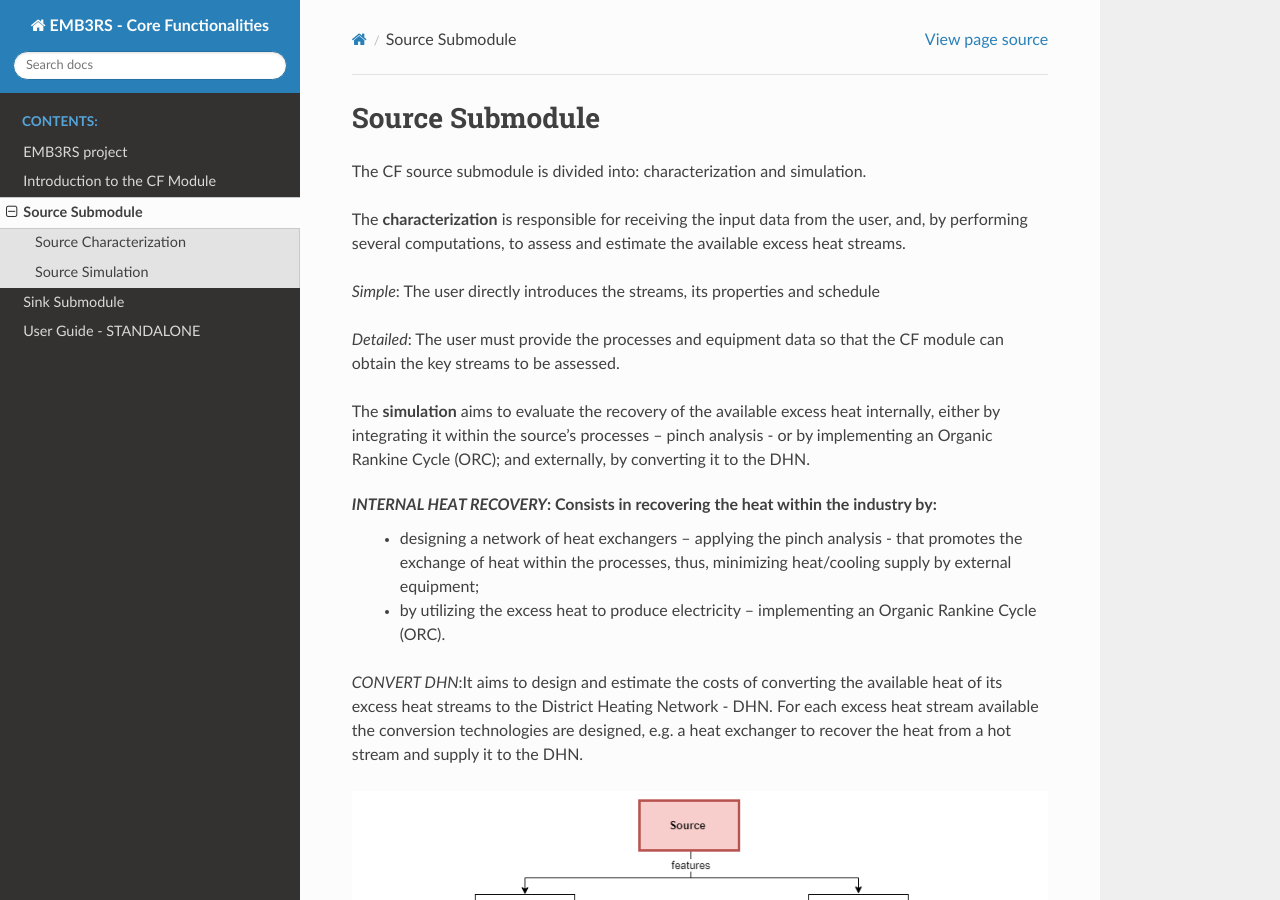
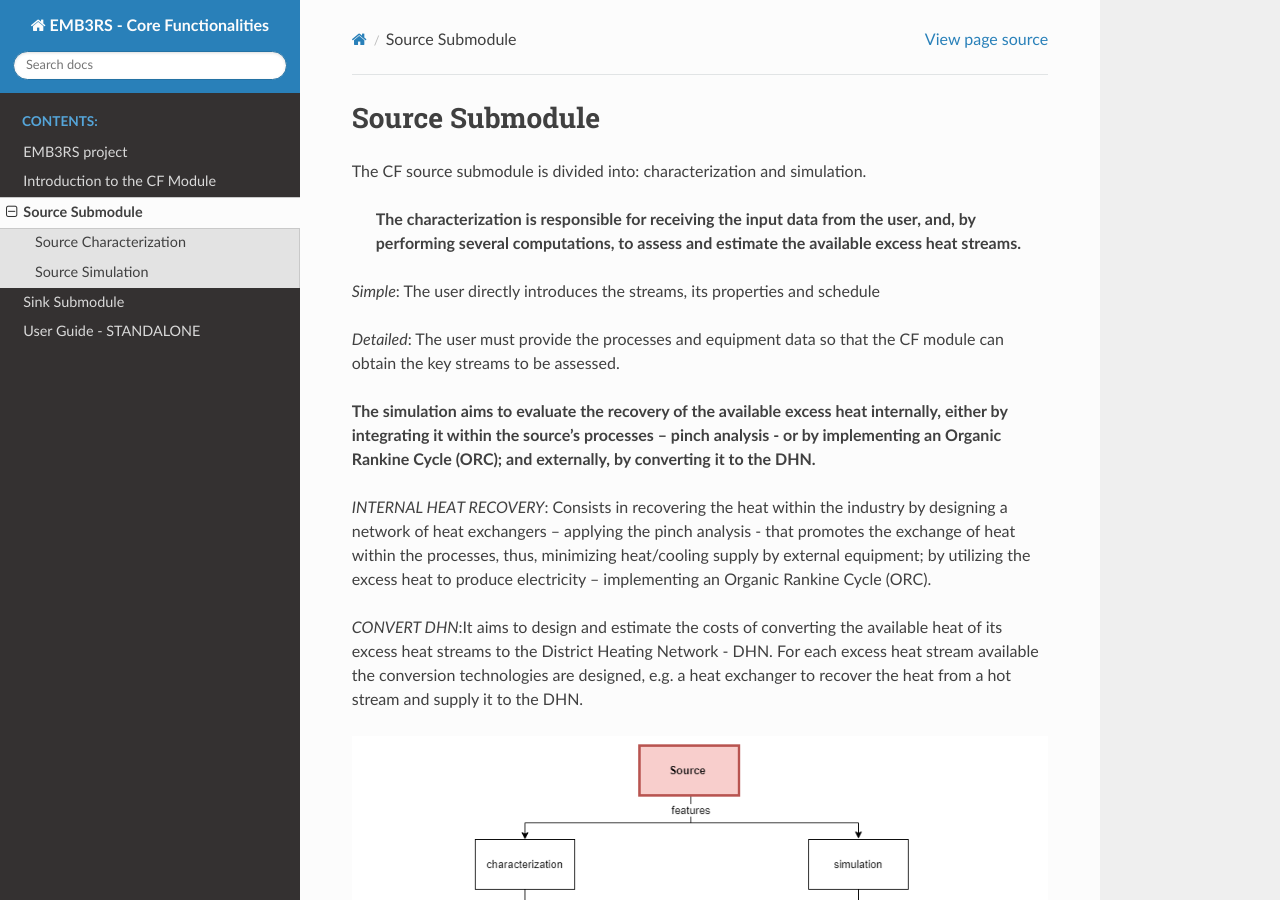
Before and after one commit to Emb3rs-Project/p-core-functionalities, a Sphinx documentation site: the page built from docs/Source.rst, in a window 1280 px wide and 900 px high. Built offline with Sphinx 7.4.7 and the Read the Docs theme 2.0.0, drawn with Linux system fonts in a browser that asks for light colours.

Commit message:
UPDATE docs

```diff
--- a/docs/Sink.rst
+++ b/docs/Sink.rst
@@ -2,14 +2,14 @@
 ===================
 The CF sink submodule is divided into: characterization and simulation.
 
-The **characterization** is responsible for receiving the input data from the user and estimate the sink
-heating and cooling needs. The characterization is divided into simple and detailed. For the simple characterization the industry user needs to characterize the hot water, steam and/or cold water streams. A user that performs the detailed characterization can analyze a building heat and cooling needs by introducing the building characteristics.
+**The characterization is responsible for receiving the input data from the user and estimate the sink
+heating and cooling needs. The characterization is divided into simple and detailed. For the simple characterization the industry user needs to characterize the hot water, steam and/or cold water streams. A user that performs the detailed characterization can analyze a building heat and cooling needs by introducing the building characteristics.**
 
 *Simple*: The user directly introduces the streams, its properties and schedule
 
 *Building/Greenhouse*: The building and greenhouse routines are for users that intend to simulate a climate dependent heating/cooling demand. The functions will generate a quick estimate on the hourly heating/cooling (if existent) demand profile for a full year based on climate data and buildings’ temperature requirements
 
-The **simulation** aims to evaluate and design the technologies needed to convert the DHN heat into the sinks needs
+**The simulation aims to evaluate and design the technologies needed to convert the DHN heat into the sinks needs**
 
 *CONVERT DHN*: It aims to design and estimate the costs of converting the District Heating Network heat to the demand of the sink's streams.
 
--- a/docs/Source.rst
+++ b/docs/Source.rst
@@ -3,17 +3,15 @@
 
 The CF source submodule is divided into: characterization and simulation.
 
-The **characterization** is responsible for receiving the input data from the user, and, by performing several computations, to assess and estimate the available excess heat streams.
+ **The characterization is responsible for receiving the input data from the user, and, by performing several computations, to assess and estimate the available excess heat streams.**
 
 *Simple*: The user directly introduces the streams, its properties and schedule
 
 *Detailed*:  The user must provide the processes and equipment data so that the CF module can obtain the key streams to be assessed.
 
-The **simulation** aims to evaluate the recovery of the available excess heat internally, either by integrating it within the source's processes – pinch analysis - or by implementing an Organic Rankine Cycle (ORC); and externally, by converting it to the DHN.
+**The simulation aims to evaluate the recovery of the available excess heat internally, either by integrating it within the source's processes – pinch analysis - or by implementing an Organic Rankine Cycle (ORC); and externally, by converting it to the DHN.**
 
-*INTERNAL HEAT RECOVERY*: Consists in recovering the heat within the industry by:
-    - designing a network of heat exchangers – applying the pinch analysis -  that promotes the exchange of heat within the processes, thus, minimizing heat/cooling supply by external equipment;
-    - by utilizing the excess heat to produce electricity – implementing an Organic Rankine Cycle (ORC).
+*INTERNAL HEAT RECOVERY*: Consists in recovering the heat within the industry by designing a network of heat exchangers – applying the pinch analysis -  that promotes the exchange of heat within the processes, thus, minimizing heat/cooling supply by external equipment; by utilizing the excess heat to produce electricity – implementing an Organic Rankine Cycle (ORC).
 
 *CONVERT DHN*:It aims to design and estimate the costs of converting the available heat of its excess heat streams to the District Heating Network - DHN. For each excess heat stream available the conversion technologies are designed, e.g. a heat exchanger to recover the heat from a hot stream and supply it to the DHN.
 
```
Also changed, not shown: 7 other files.
